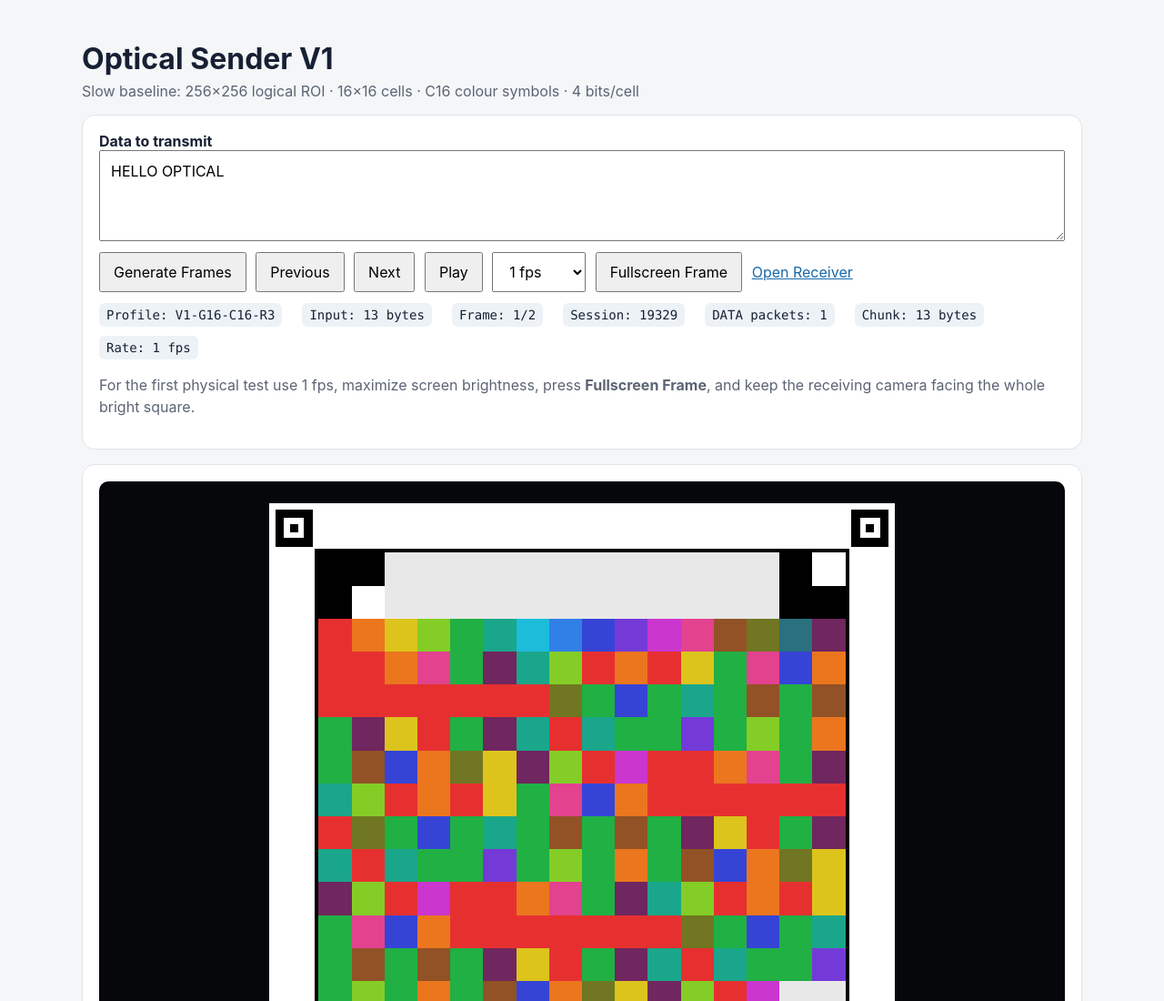
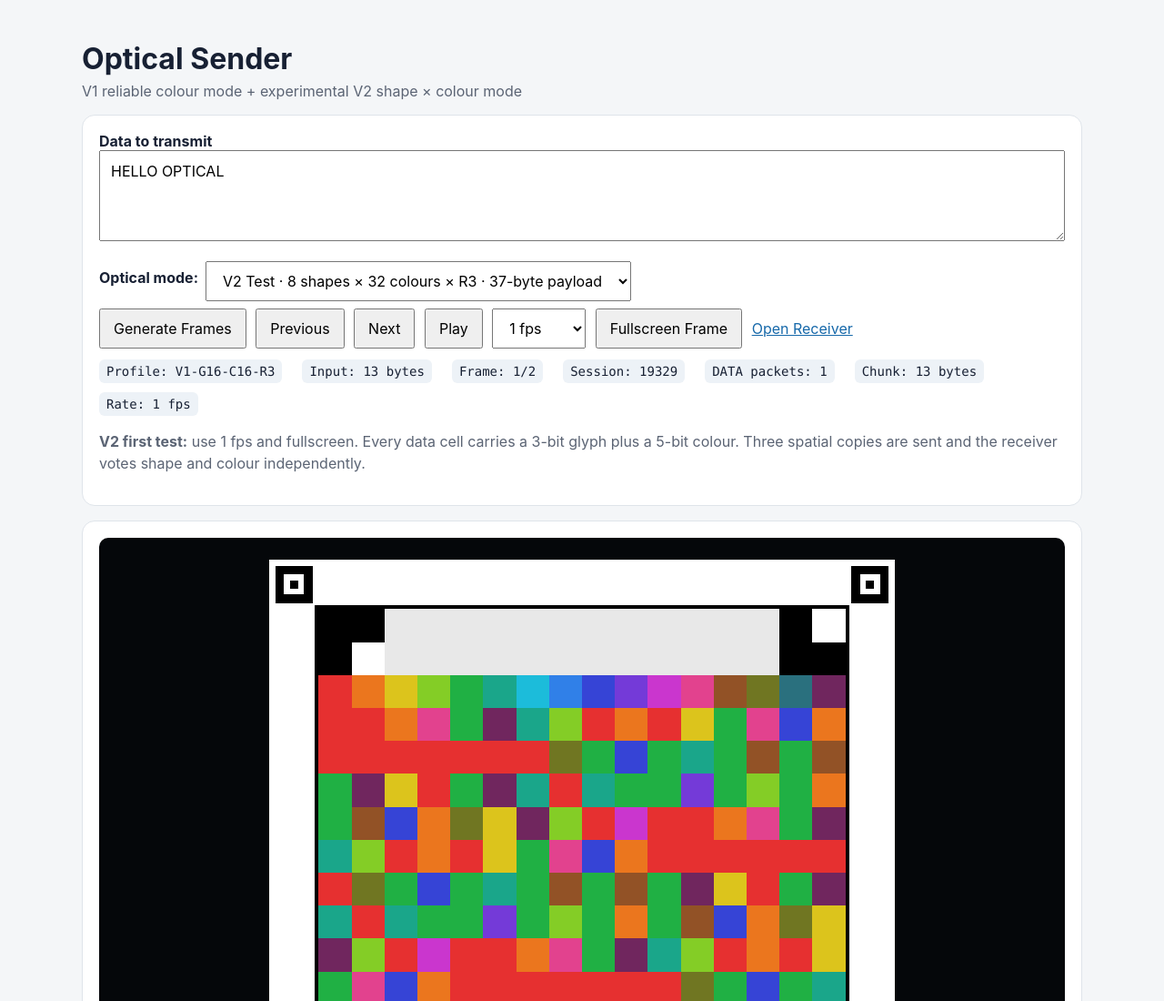
Before and after one commit to Sunny-Gumber/optical-screen-camera-link, a website with bundled scripts: page apps/sender-web/index.html in a window 1280 px wide. Shown: the top 1100 px of the page at 91% size. Built offline with nearby package versions, Linux system fonts and the light colour scheme.

Commit message:
Add V2 shape-colour mode selector to sender

```diff
--- a/apps/sender-web/index.html
+++ b/apps/sender-web/index.html
@@ -3,7 +3,7 @@
 <head>
   <meta charset="utf-8">
   <meta name="viewport" content="width=device-width,initial-scale=1">
-  <title>Optical Screen-to-Camera Sender V1</title>
+  <title>Optical Screen-to-Camera Sender</title>
   <style>
     :root { font-family: Inter, system-ui, sans-serif; color: #172033; background: #f4f6f8; }
     * { box-sizing: border-box; }
@@ -21,17 +21,27 @@
     .stats { display: flex; flex-wrap: wrap; gap: 10px 22px; font-family: ui-monospace, SFMono-Regular, Consolas, monospace; font-size: 14px; margin-top: 12px; }
     .tag { padding: 5px 8px; border-radius: 6px; background: #edf2f7; }
     .hint { color: #5b6474; line-height: 1.5; }
+    .mode-row { display: flex; flex-wrap: wrap; align-items: center; gap: 8px; margin-top: 10px; }
     a { color: #1769aa; }
   </style>
 </head>
 <body>
 <main>
-  <h1>Optical Sender V1</h1>
-  <p class="sub">Slow baseline: 256×256 logical ROI · 16×16 cells · C16 colour symbols · 4 bits/cell</p>
+  <h1>Optical Sender</h1>
+  <p class="sub">V1 reliable colour mode + experimental V2 shape × colour mode</p>
 
   <section class="panel">
     <label for="message"><strong>Data to transmit</strong></label>
     <textarea id="message">HELLO OPTICAL</textarea>
+
+    <div class="mode-row">
+      <label for="profile"><strong>Optical mode:</strong></label>
+      <select id="profile">
+        <option value="v1">V1 Reliable · C16 × R3 · 13-byte payload</option>
+        <option value="v2" selected>V2 Test · 8 shapes × 32 colours × R3 · 37-byte payload</option>
+      </select>
+    </div>
+
     <div>
       <button id="generate">Generate Frames</button>
       <button id="previous">Previous</button>
@@ -46,7 +56,7 @@
       <a href="../receiver-web/">Open Receiver</a>
     </div>
     <div id="stats" class="stats" aria-live="polite"></div>
-    <p class="hint">For the first physical test use 1 fps, maximize screen brightness, press <strong>Fullscreen Frame</strong>, and keep the receiving camera facing the whole bright square.</p>
+    <p class="hint"><strong>V2 first test:</strong> use 1 fps and fullscreen. Every data cell carries a 3-bit glyph plus a 5-bit colour. Three spatial copies are sent and the receiver votes shape and colour independently.</p>
   </section>
 
   <section class="panel">
```
